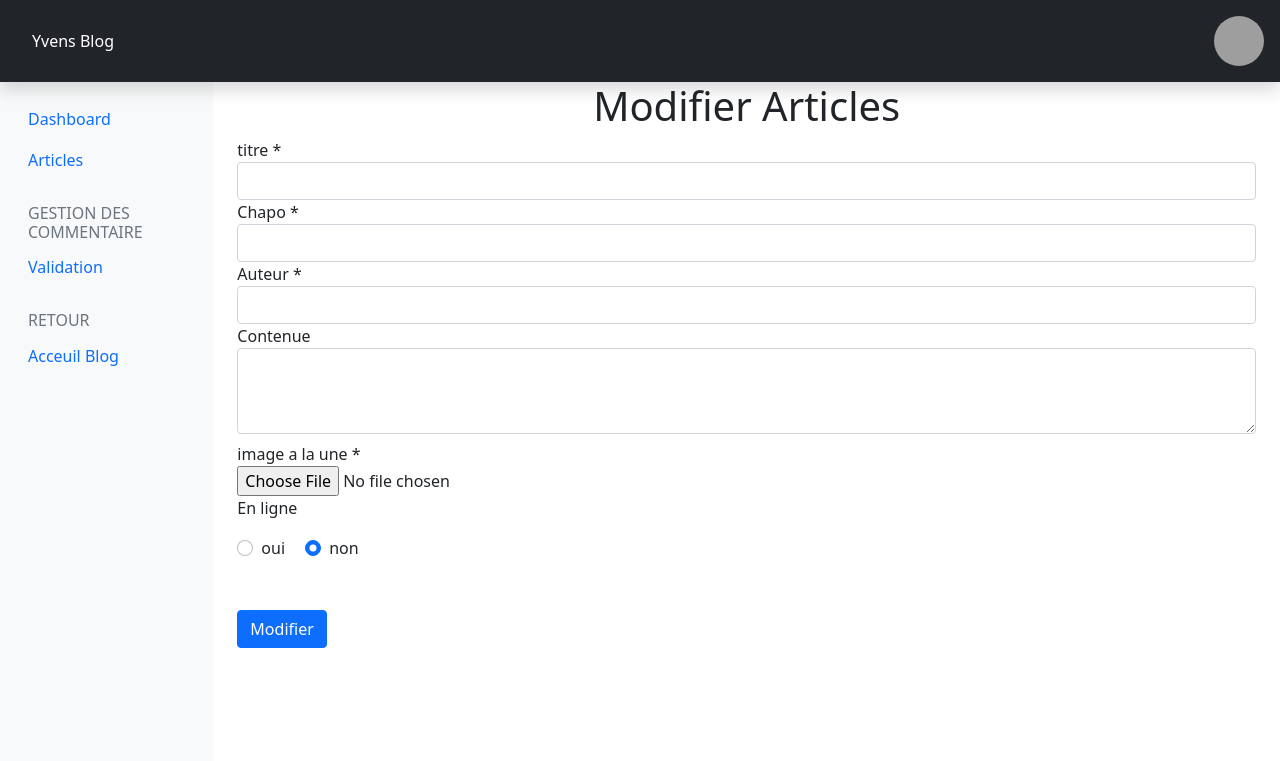
After one commit to yd67/Blog-Php, a PHP site: template templates/admin/articles/updatePost.html.twig in a window 1280 px wide. The commit adds this page. Shown: the top 761 px of the page. Run offline with PHP 8.4, Linux system fonts and the light colour scheme; the template is opened without the code that fills it, so the values that code supplies are empty; some libraries are stand-ins or nearby versions; grey boxes are pictures that could not be loaded.

Commit message:
finalisation de modification d'un article , creation de la method delete

```diff
--- /dev/null
+++ b/templates/admin/articles/updatePost.html.twig
@@ -0,0 +1,55 @@
+{% extends "admin/baseAdmin.html.twig" %}
+
+{% block title %}Blog - Modifier articles
+{% endblock %}
+
+{% block body %}
+
+	<h1 class="text-center">
+		Modifier Articles</h1>
+
+	<form action="index.php?path=adminPost/updatePost/{{post.id}}" method="POST" enctype="multipart/form-data">
+		<div class="form-group">
+			<label for="title">titre *</label>
+			<input type="text" class="form-control" name="title" value="{{post.title}}">
+		</div>
+		<div class="form-group">
+			<label for="chapo">Chapo *</label>
+			<input class="form-control" type="text" name="chapo" value="{{post.chapo}}">
+		</div>
+		<div class="form-group">
+			<label for="auteur">Auteur *</label>
+			<input class="form-control" type="text" name="auteur" value="{{post.auteur}}">
+		</div>
+		<div class="form-group">
+			<label for="content">Contenue
+			</label>
+			<textarea class="form-control" id="Article_editor" name="content" rows="3">
+				{{post.content}}
+			</textarea>
+		</div>
+		<div class="form-group pt-2">
+			<div>
+				<label for="file">image a la une *
+				</label>
+			</div>
+			<input type="file" class="form-control-file" name="file">
+		</div>
+
+		<p>En ligne</p>
+		<div class="form-check form-check-inline ">
+			<input class="form-check-input" type="radio" name="isPublished" id="inlineRadio1" value="1" {% if post.isPublished == true %} checked {% endif %}>
+			<label class="form-check-label" for="inlineRadio1">oui
+			</label>
+		</div>
+		<div class="form-check form-check-inline">
+			<input class="form-check-input" type="radio" name="isPublished" id="inlineRadio2" value="0" {% if post.isPublished == false %} checked {% endif %}>
+			<label class="form-check-label" for="inlineRadio2">non</label>
+		</div>
+
+		<div class="pt-5">
+			<button type="submit" class="btn btn-primary">Modifier</button>
+		</div>
+	</form>
+
+{% endblock %}
```
Also changed, not shown: src/Controller/Admin/AdminPostController.php (+60 -7 lines), src/Repo/MainRepository.php (+0 -23 lines), src/Repo/PostRepository.php (+31 -0 lines), templates/admin/articles/index.html.twig (+5 -3 lines), public/upload/post/post-1654247478.jpg (added), 1 other file.
